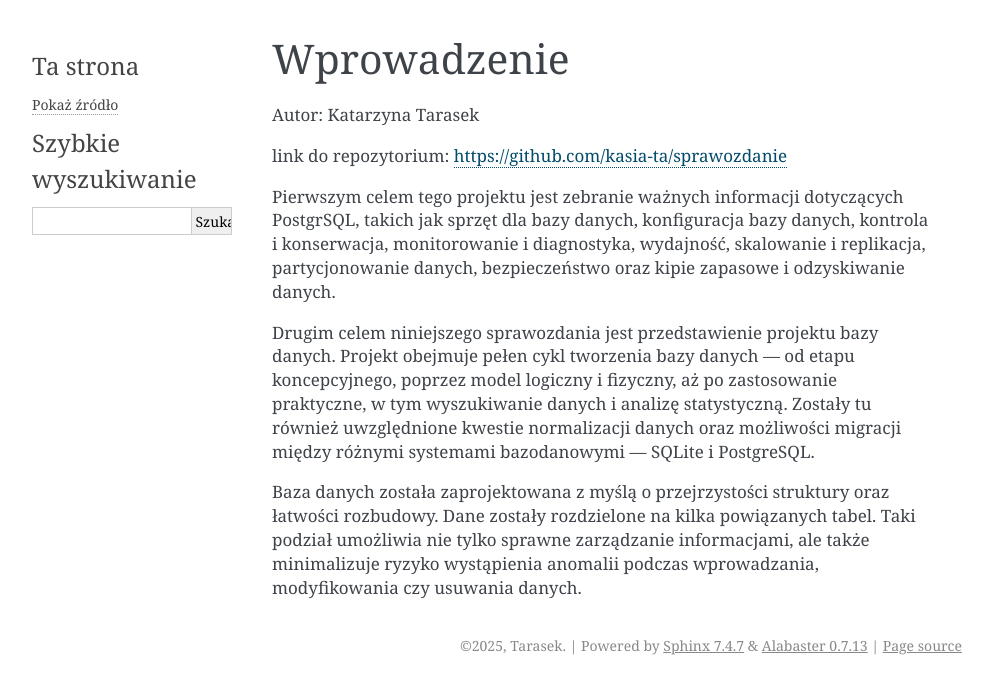
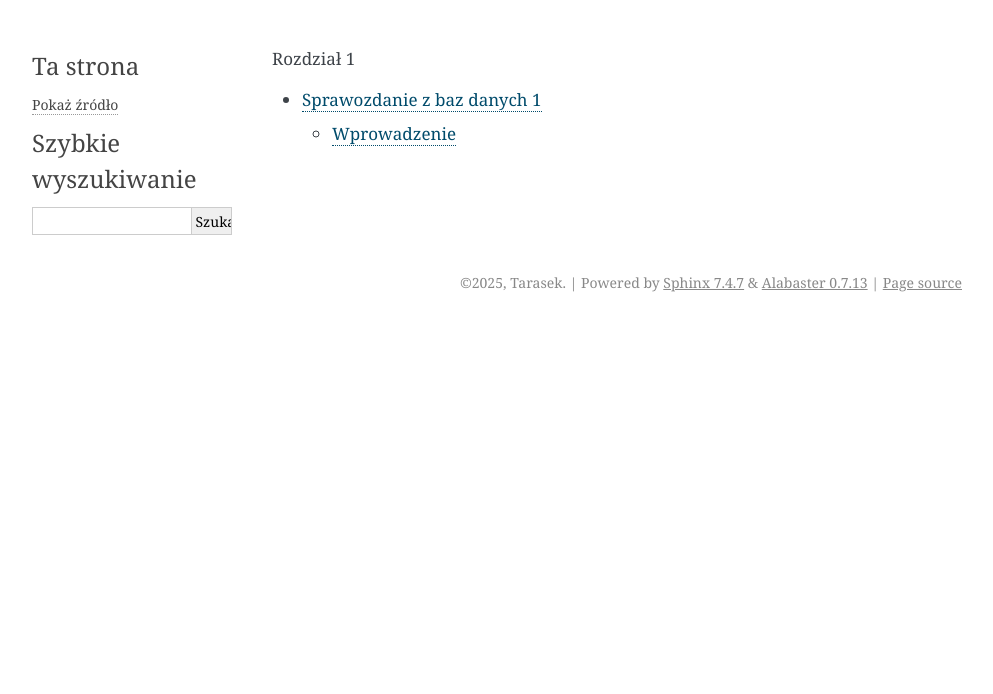
Before and after one commit to kasia-ta/sprawozdanie, a Sphinx documentation site: the page built from source/rozdzial1/index.rst, in a window 1280 px wide. Shown: the top 694 px of the page, without its empty margins (148-1141 px from the left). Built offline with Sphinx 7.4.7, drawn with Linux system fonts in a browser that asks for light colours; pages that are not in the unit, such as notebooks, are missing from menus.

Commit message:
Update index.rst

```diff
--- a/source/rozdzial1/index.rst
+++ b/source/rozdzial1/index.rst
@@ -1,15 +1,5 @@
-Wprowadzenie
-========================
+.. toctree::
+   :maxdepth: 2
+   :caption: Rozdział 1
 
-Autor: Katarzyna Tarasek
-
-link do repozytorium:
-https://github.com/kasia-ta/sprawozdanie
-
-
-
-Pierwszym celem tego projektu jest zebranie ważnych informacji dotyczących PostgrSQL, takich jak sprzęt dla bazy danych, konfiguracja bazy danych, kontrola i konserwacja, monitorowanie i diagnostyka, wydajność, skalowanie i replikacja, partycjonowanie danych, bezpieczeństwo oraz kipie zapasowe i odzyskiwanie danych.
-
-Drugim celem niniejszego sprawozdania jest przedstawienie projektu bazy danych. Projekt obejmuje pełen cykl tworzenia bazy danych — od etapu koncepcyjnego, poprzez model logiczny i fizyczny, aż po zastosowanie praktyczne, w tym wyszukiwanie danych i analizę statystyczną. Zostały tu również uwzględnione kwestie normalizacji danych oraz możliwości migracji między różnymi systemami bazodanowymi — SQLite i PostgreSQL.
-
-Baza danych została zaprojektowana z myślą o przejrzystości struktury oraz łatwości rozbudowy. Dane zostały rozdzielone na kilka powiązanych tabel. Taki podział umożliwia nie tylko sprawne zarządzanie informacjami, ale także minimalizuje ryzyko wystąpienia anomalii podczas wprowadzania, modyfikowania czy usuwania danych.
+   rozdzial1
```
